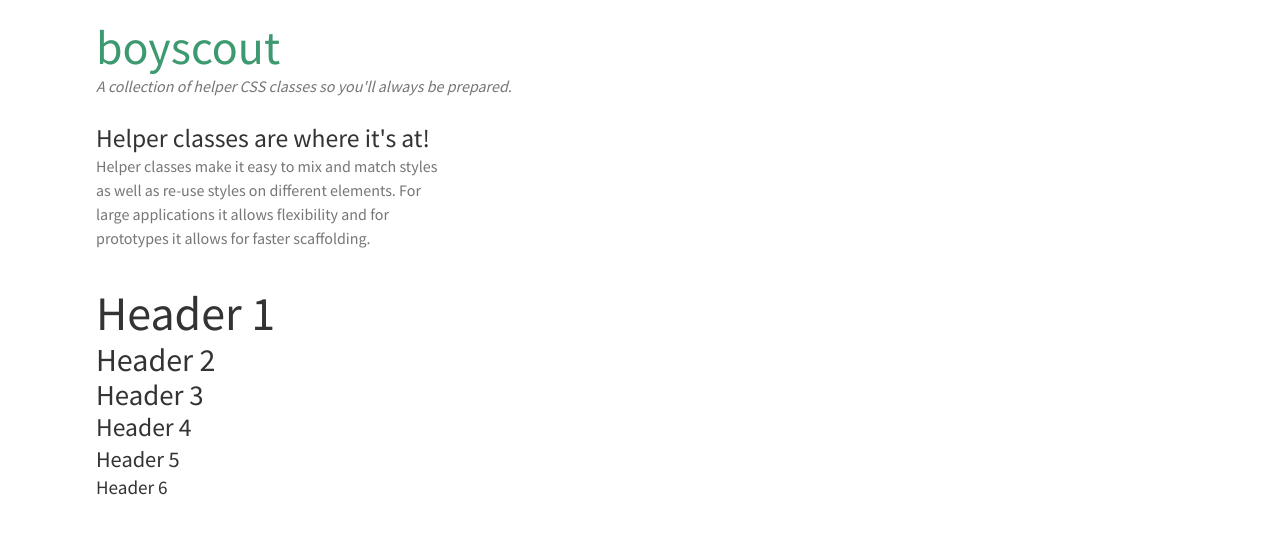
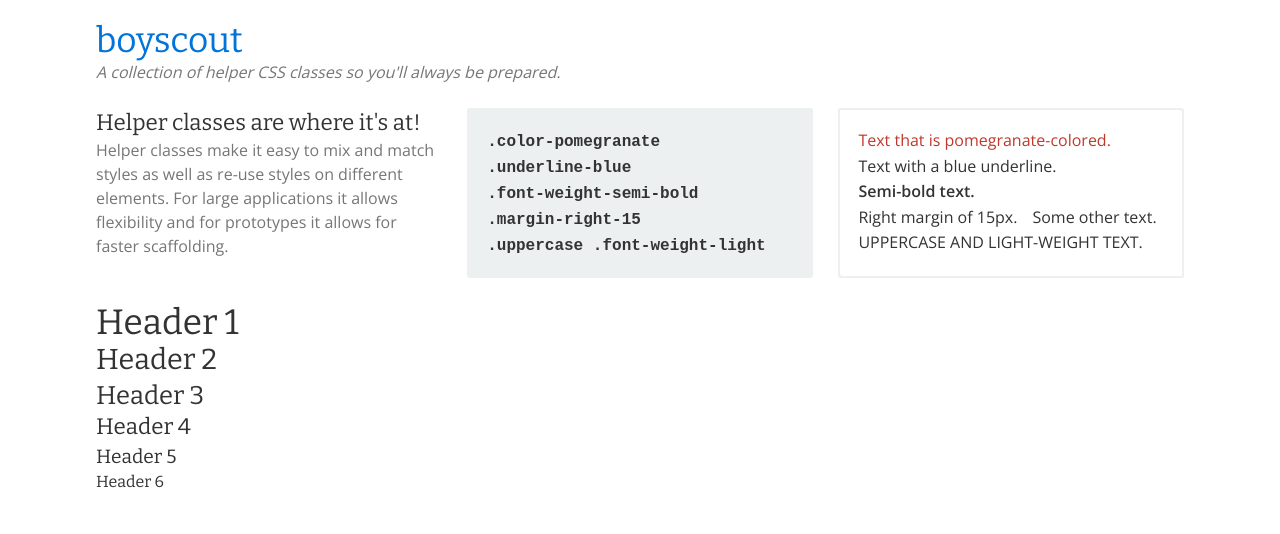
Before and after one commit to nvdnkpr/boyscout, a website: page index.html in a window 1280 px wide. Drawn offline with nearby package versions, Linux system fonts and the light colour scheme.

Commit message:
Add helper class section

```diff
--- a/index.html
+++ b/index.html
@@ -12,15 +12,12 @@
 
     <link rel="stylesheet" href="dist/theme/painting/styles.css" />
     <style>
-      .boyscout-title {
-        color: #3d9970;
-      }
     </style>
   </head>
   <body>
     <header>
       <section class="margin-top-20">
-        <h1 class="boyscout-title">boyscout</h1>
+        <h1 class="boyscout-title color-blue">boyscout</h1>
         <em class="color-boulder">
           A collection of helper CSS classes so you'll always be prepared.
         </em>
@@ -31,13 +28,27 @@
       <div class="span-4">
         <h4>Helper classes are where it's at!</h4>
         <p class="color-boulder">
-        Helper classes make it easy to mix and match styles as well as re-use
-        styles on different elements. For large applications it allows
-        flexibility and for prototypes it allows for faster scaffolding.
+          Helper classes make it easy to mix and match styles as well as re-use
+          styles on different elements. For large applications it allows
+          flexibility and for prototypes it allows for faster scaffolding.
         </p>
       </div>
-      <div class="span-4"></div>
-      <div class="span-4"></div>
+      <div class="span-4 panel padding-20 height-170">
+          <div><code><strong>.color-pomegranate</strong></code></div>
+          <div><code><strong>.underline-blue</strong></code></div>
+          <div><code><strong>.font-weight-semi-bold</strong></code></div>
+          <div><code><strong>.margin-right-15</strong></code></div>
+          <div><code><strong>.uppercase .font-weight-light</strong></code></div>
+      </div>
+      <div class="span-4 panel-outline padding-20 height-170">
+        <div class="line-height-1-6 color-pomegranate">Text that is pomegranate-colored.</div>
+        <div class="line-height-1-6 underline-blue">Text with a blue underline.</div>
+        <div class="line-height-1-6 font-weight-semi-bold">Semi-bold text.</div>
+        <div class="line-height-1-6">
+          <span class="margin-right-15">Right margin of 15px.</span>Some other text.
+        </div>
+        <div class="uppercase font-weight-light line-height-1-6">Uppercase and light-weight text.</div>
+      </div>
     </section>
     <br>
     <section>
--- a/sass/base.scss
+++ b/sass/base.scss
@@ -10,6 +10,7 @@
 @import 'type/case';
 @import 'type/color';
 @import 'type/family';
+@import 'type/line-height';
 @import 'type/overflow';
 @import 'type/size';
 @import 'type/weight';
@@ -22,6 +23,7 @@
 @import 'layout/padding';
 @import 'layout/position';
 @import 'layout/vertical-alignment';
+@import 'layout/height';
 
 // Form
 @import 'form/text';
@@ -29,3 +31,4 @@
 // Component
 @import 'component/grid';
 @import 'component/list';
+@import 'component/panel';
--- /dev/null
+++ b/sass/component/_panel.scss
@@ -0,0 +1,13 @@
+@import '../color';
+
+.panel {
+  border-radius: 3px;
+  background-color: $clouds;
+}
+
+.panel-outline {
+  border-radius: 3px;
+  box-shadow:
+    inset $clouds 2px -2px 0 0,
+    inset $clouds -2px 2px 0 0;
+}
--- /dev/null
+++ b/sass/layout/_height.scss
@@ -0,0 +1,3 @@
+.height-170 {
+  height: 170px;
+}
--- a/sass/layout/_margin.scss
+++ b/sass/layout/_margin.scss
@@ -1,3 +1,4 @@
+// Top
 .margin-top-5 {
   margin-top: 5px;
 }
@@ -16,3 +17,23 @@
 .margin-top-30 {
   margin-top: 30px;
 }
+
+// Right
+.margin-right-5 {
+  margin-right: 5px;
+}
+.margin-right-10 {
+  margin-right: 10px;
+}
+.margin-right-15 {
+  margin-right: 15px;
+}
+.margin-right-20 {
+  margin-right: 20px;
+}
+.margin-right-25 {
+  margin-right: 25px;
+}
+.margin-right-30 {
+  margin-right: 30px;
+}
--- a/sass/layout/_overflow.scss
+++ b/sass/layout/_overflow.scss
@@ -0,0 +1,3 @@
+.overflow-hidden {
+  overflow: hidden;
+}
--- a/sass/layout/_padding.scss
+++ b/sass/layout/_padding.scss
@@ -1,12 +1,18 @@
-// Text Alignment
-.align-center {
-  text-align: center;
+.padding-5 {
+  padding: 5px;
 }
-.align-left {
-  text-align: left;
+.padding-10 {
+  padding: 10px;
 }
-.align-right {
-  text-align: right;
+.padding-15 {
+  padding: 15px;
 }
-
-//
+.padding-20 {
+  padding: 20px;
+}
+.padding-25 {
+  padding: 25px;
+}
+.padding-30 {
+  padding: 30px;
+}
--- a/sass/layout/_vertical-alignment.scss
+++ b/sass/layout/_vertical-alignment.scss
@@ -0,0 +1,3 @@
+.vertical-middle {
+  vertical-align: middle;
+}
--- a/sass/theme/painting/styles.scss
+++ b/sass/theme/painting/styles.scss
@@ -1,36 +1,37 @@
-@import url(http://fonts.googleapis.com/css?family=Source+Sans+Pro:400,200,300,600,700);
+@import url(http://fonts.googleapis.com/css?family=Open+Sans:400,200,300,600,700|Bitter:400,200,300,600,700);
 
 // Base
 @import '../../base';
 
 h1, h2, h3, h4, h5, h6, body {
-  font-family: 'Source Sans Pro', Arial, sans-serif;
+  font-family: 'Open Sans', Arial, sans-serif;
 }
 h1, h2, h3, h4, h5, h6 {
   font-weight: 400;
+  font-family: 'Bitter', Serif;
 }
 h1 {
-  font-size: 3rem;
-  line-height: 3.4rem;
+  font-size: 2.2rem;
+  line-height: 2.5rem;
 }
 h2 {
-  font-size: 2rem;
-  line-height: 2.4rem;
+  font-size: 1.8rem;
+  line-height: 2.3rem;
 }
 h3 {
-  font-size: 1.8rem;
-  line-height: 2rem;
+  font-size: 1.6rem;
+  line-height: 2.1rem;
 }
 h4 {
-  font-size: 1.6rem;
-  line-height: 2rem;
+  font-size: 1.4rem;
+  line-height: 1.9rem;
 }
 h5 {
-  font-size: 1.4rem;
-  line-height: 2rem;
+  font-size: 1.2rem;
+  line-height: 1.7rem;
 }
 h6 {
-  font-size: 1.2rem;
+  font-size: 1rem;
   line-height: 1.5rem;
 }
 
--- a/sass/type/_color.scss
+++ b/sass/type/_color.scss
@@ -1,5 +1,14 @@
 @import '../color';
 
+.color-blue {
+  color: $blue;
+}
+.color-maroon {
+  color: $maroon;
+}
+.color-pomegranate {
+  color: $pomegranate;
+}
 .color-wet-asphalt {
   color: $wet-asphalt;
 }
--- /dev/null
+++ b/sass/type/_line-height.scss
@@ -0,0 +1,6 @@
+.line-height-1-2 {
+  line-height: 1.2rem;
+}
+.line-height-1-6 {
+  line-height: 1.6rem;
+}
--- a/sass/type/_overflow.scss
+++ b/sass/type/_overflow.scss
@@ -0,0 +1,3 @@
+.overflow-ellipsis {
+  text-overflow: ellipsis;
+}
--- a/sass/type/_size.scss
+++ b/sass/type/_size.scss
@@ -1,3 +1,6 @@
+.font-size-0-8 {
+  font-size: 0.8rem;
+}
 .font-size-1 {
   font-size: 1rem;
 }
--- a/sass/type/_weight.scss
+++ b/sass/type/_weight.scss
@@ -9,9 +9,9 @@
 .font-weight-semi-bold {
   font-weight: $font-weight-semi-bold;
 }
-.font-weight-bold {
+.font-weight-normal {
   font-weight: $font-weight-normal;
 }
-.font-weight-bold {
+.font-weight-light {
   font-weight: $font-weight-light;
 }
```
Also changed, not shown: dist/base.css, dist/theme/painting/styles.css.
